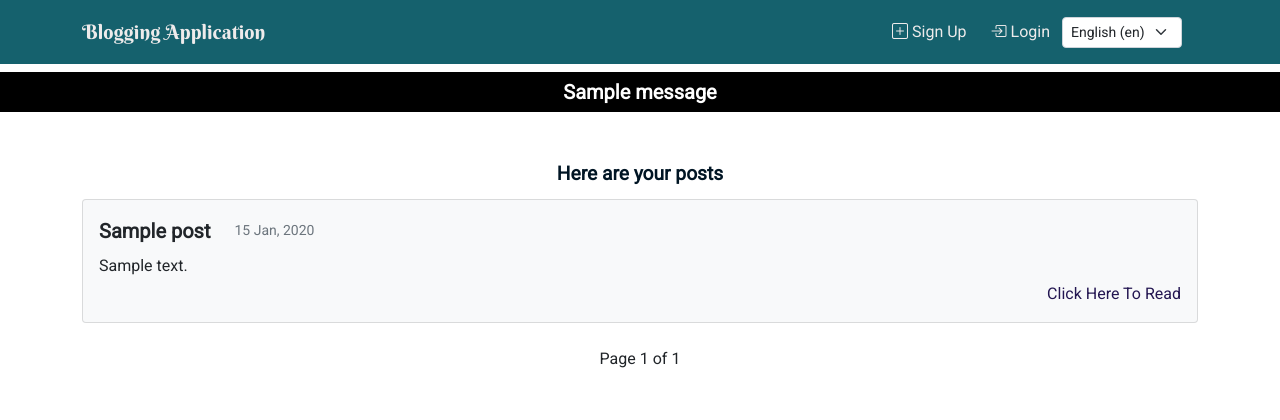
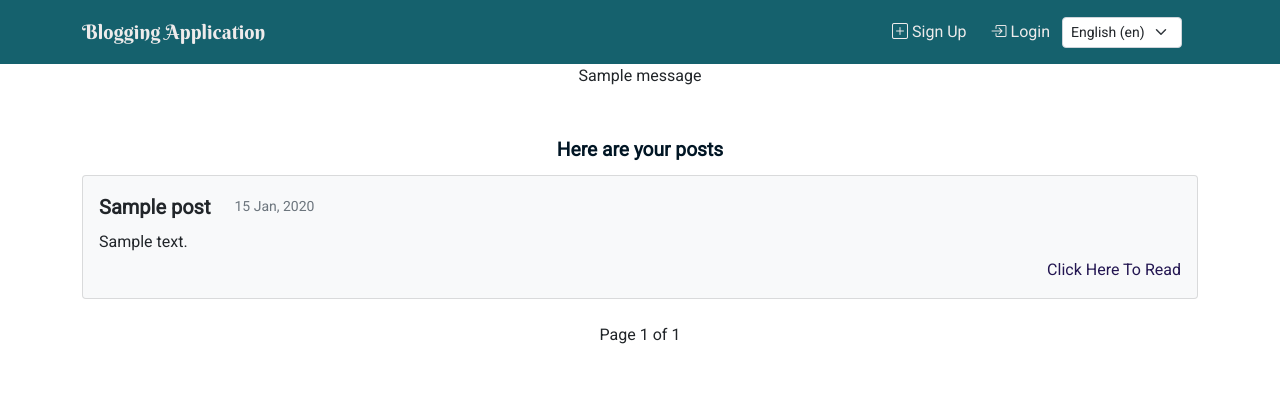
Before and after one commit to Prabin-Kumar-Baniya-NP/Multilingual-Blog-Application, a Django app: a page that uses blog/templates/base.html in a window 1280 px wide. Shown: the top 420 px of the page. After the commit the page ends 344 px from the top, so only its background shows below. Run offline with Django 3.2, Linux system fonts and the light colour scheme; tables that the repository leaves empty hold one stand-in row (values such as "Sample post"); one stand-in notice (Sample message) is shown; some libraries are stand-ins or nearby versions.

Commit message:
ul tag removed from message container

```diff
--- a/blog/templates/base.html
+++ b/blog/templates/base.html
@@ -84,11 +84,9 @@
   <!--------------Message Box Starts Here ------------------>
   <div class="message-box text-center">
     {% if messages %}
-    <ul class="messages fw-bold fs-5 text-center mt-2">
       {% for message in messages %}
-      <li{% if message.tags %} class="{{ message.tags }}" {% endif %}>{{ message }}</li>
+      <p{% if message.tags %} class="{{ message.tags }}" {% endif %}>{{ message }}</p>
         {% endfor %}
-    </ul>
     {% endif %}
   </div>
   <!--------------Message Box Ends Here ------------------>
```
